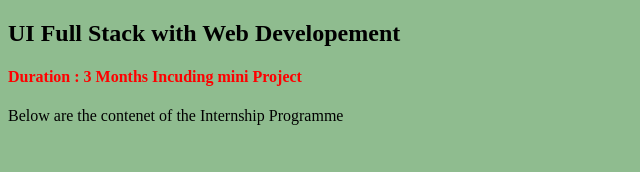
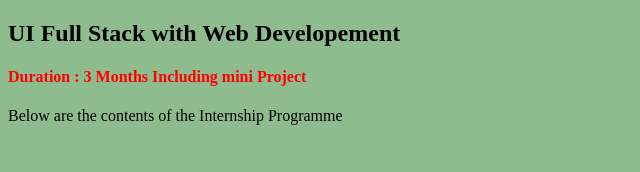
Before and after one commit to Abhishek-Baseshankar/UI-Full-Stack-Syllabus, a plain HTML site: page index.html in a window 1280 px wide. Shown: the top 172 px of the page, 0-640 px from the left. Drawn offline with Linux system fonts and the light colour scheme.

Commit message:
commit for typo in html page

```diff
--- a/index.html
+++ b/index.html
@@ -45,9 +45,9 @@
 
 
 <h2>UI Full Stack with Web Developement</h2>
-<h4 style=color:red>Duration : 3 Months Incuding mini Project</h4>
+<h4 style=color:red>Duration : 3 Months Including mini Project</h4>
 
-<p>Below are the contenet of the Internship Programme</p>
+<p>Below are the contents of the Internship Programme</p>
 
 <p style="text-align: right; color:red;">Please Click (+) for Details of the Topics</p>
 
```
